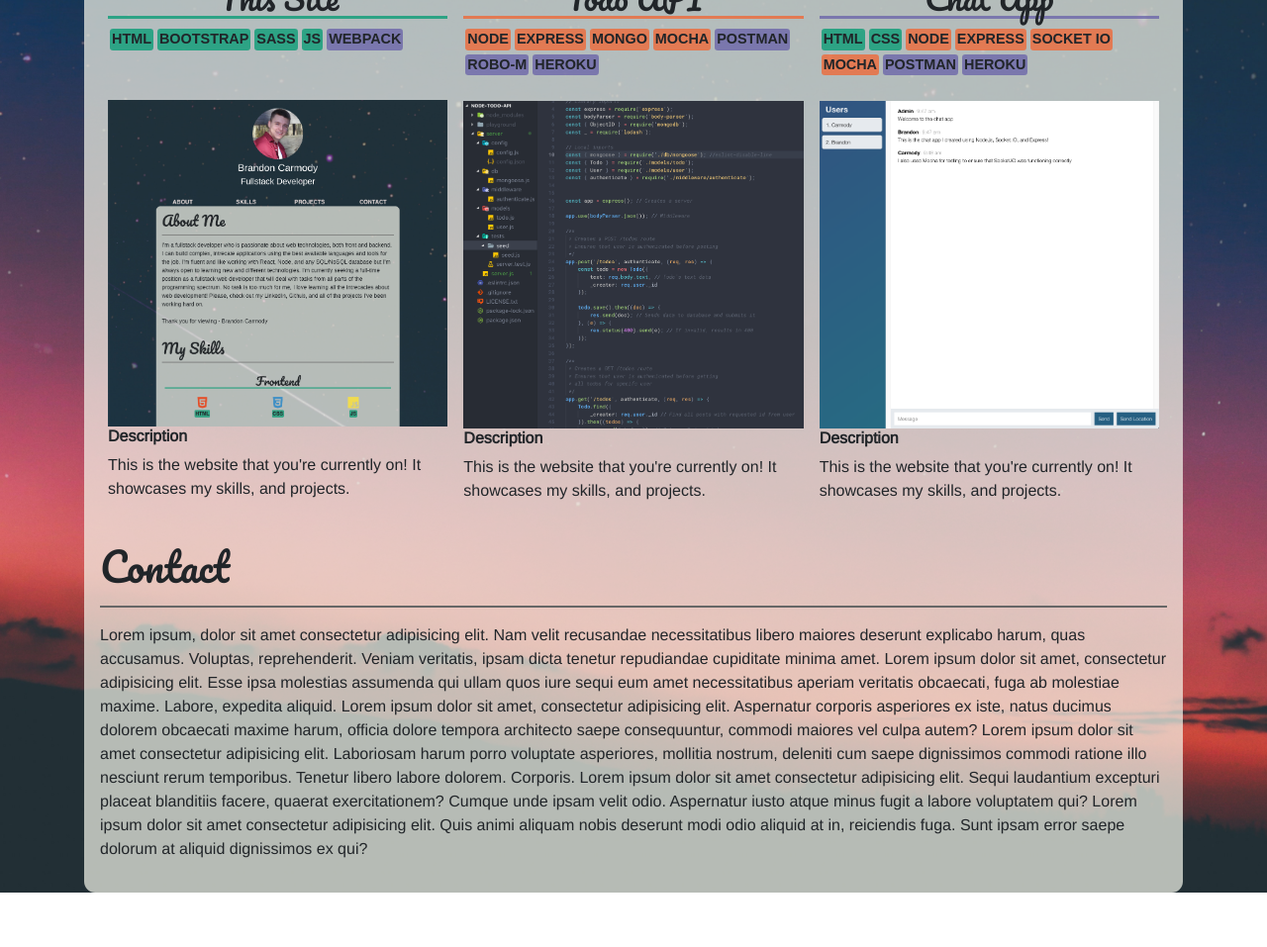
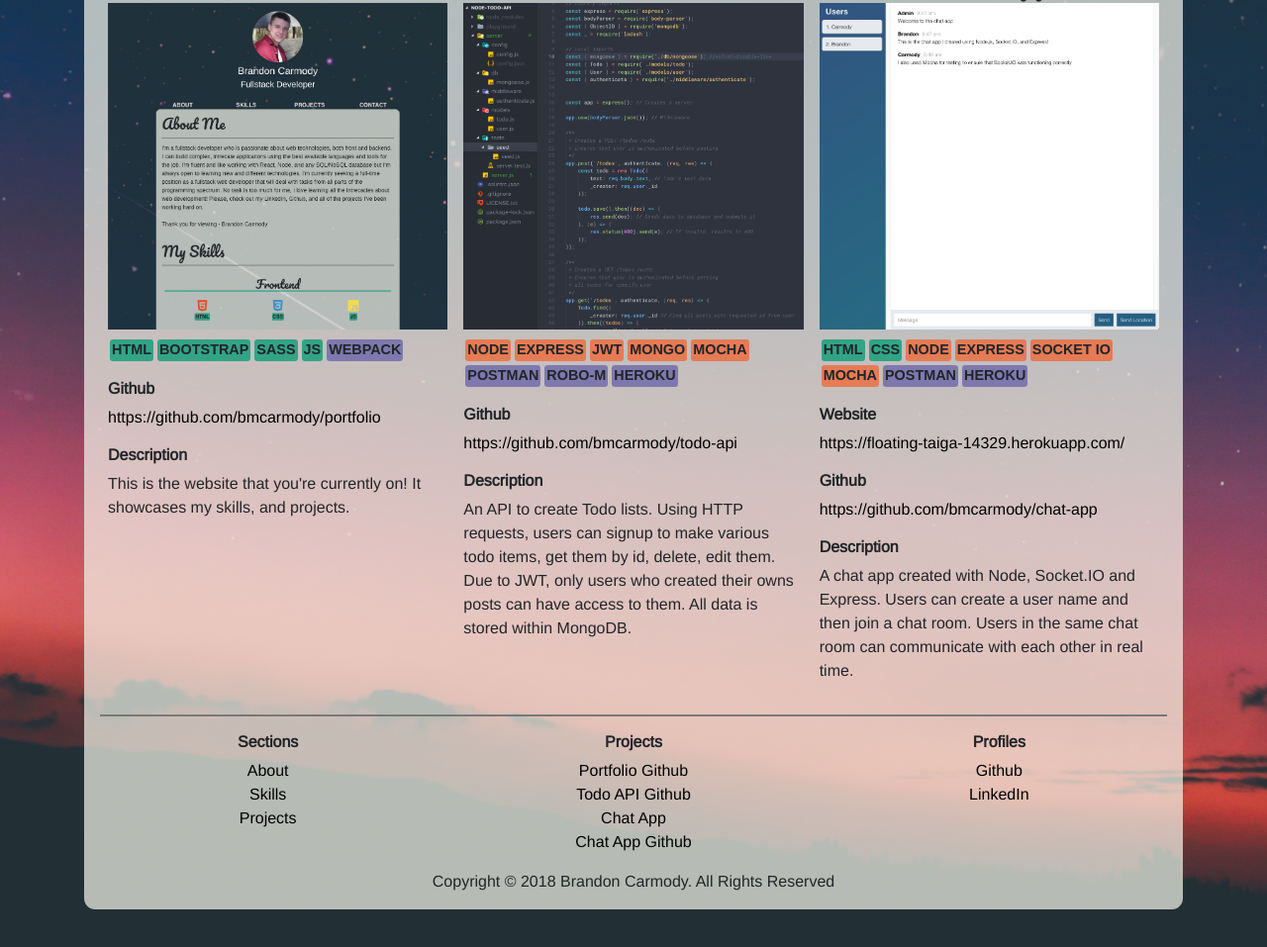
Before and after one commit to bmcarmody/old_portfolio_2018, a plain HTML site: page index.html in a window 1280 px wide. Shown: the part 1083-2040 px from the top of the page at 99% size. Before the commit the page ends 1985 px from the top, so only its background shows below. Drawn offline with nearby package versions, Linux system fonts and the light colour scheme.

Commit message:
Finished projects section, added footer, add social media buttons on header

```diff
--- a/index.html
+++ b/index.html
@@ -5,6 +5,7 @@
     <meta name="viewport" content="width=device-width, initial-scale=1.0">
     <meta http-equiv="X-UA-Compatible" content="ie=edge">
     <link rel="stylesheet" href="https://cdn.rawgit.com/konpa/devicon/df6431e323547add1b4cf45992913f15286456d3/devicon.min.css">
+    <link href="//maxcdn.bootstrapcdn.com/font-awesome/4.7.0/css/font-awesome.min.css" rel="stylesheet">
     <title>Brandon Carmody</title>
 <link href="main.css" rel="stylesheet"></head>
 <body>
@@ -13,6 +14,10 @@
             <img class="header__picture" src="bb27465385bd41de9b3f55a403bb3e09.png" alt="Picture of Brandon Carmody">
             <h3 class="header__name">Brandon Carmody</h3>
             <h4 class="header__title">Fullstack Developer</h4>
+            <div class="row">
+                <a href="https://github.com/bmcarmody/" target="_blank" class="social__icons"><i class="col-6 fa fa-github"></i></a>
+                <a href="https://www.linkedin.com/in/bmcarmody/" target="_blank" class="social__icons"><i class="col-6 fa fa-linkedin-square"></i></a>
+            </div>
             <!-- TODO - Adds social media plugs-->
         </header>
 
@@ -21,7 +26,7 @@
                 <a class="nav__items__link col-3" href="#about">ABOUT</a>
                 <a class="nav__items__link col-3" href="#skills">SKILLS</a>
                 <a class="nav__items__link col-3" href="#projects">PROJECTS</a>
-                <a class="nav__items__link col-3" href="#contact">CONTACT</a>
+                <a class="nav__items__link col-3" href="https://www.linkedin.com/in/bmcarmody/" target="_blank">CONTACT</a>
             </div>
 
             <div class="nav__small d-block d-lg-none">
@@ -37,12 +42,13 @@
                         <a class="nav__small__menu__list__item" href="#about">ABOUT</a>
                         <a class="nav__small__menu__list__item" href="#skills">SKILLS</a>
                         <a class="nav__small__menu__list__item" href="#projects">PROJECTS</a>
-                        <a class="nav__small__menu__list__item" href="#contact">CONTACT</a>
+                        <a class="nav__small__menu__list__item" href="https://www.linkedin.com/in/bmcarmody/" target="_blank">CONTACT</a>
                     </ul>
                 </div>
             </div>
         </nav>
 
+        <div class="content__background">
             <main class="main">
                 <section class="row about">
                     <div class="col about__content">
@@ -59,11 +65,10 @@
                             No task is too much for me, I love learning all the intrecacies about web development!
                             Please, check out my LinkedIn, Github, and all of the projects I've been working hard on.
                             <br><br>
-                        Thank you for viewing - Brandon Carmody
+                            Thank you for viewing!
                         </p>
                     </div>
                 </section> <!--about-->
-            <br>
 
                 <section>
                     <a id="skills"></a> <!--Navigation target for section-->
@@ -181,15 +186,18 @@
                         <div class="col-lg-4 col-sm-12 px-2">
                             <div class="show__card">
                                 <h4 class="show__card__header show__card__header--green">This Site</h4>
-                            <div class="d-flex justify-content-start flex-wrap">
+
+                                <img class="project__picture" src="deca4ee392a680ad11cc0e1b8fe43637.png" alt="Picture of my portfolio site">
+
+                                <div class="pill__container d-flex justify-content-start flex-wrap">
                                     <div class="pill pill__project pill--green">HTML</div>
                                     <div class="pill pill__project pill--green">BOOTSTRAP</div>
                                     <div class="pill pill__project pill--green">SASS</div>
                                     <div class="pill pill__project pill--green">JS</div>
                                     <div class="pill pill__project pill--purple">WEBPACK</div>
                                 </div>
-                            <br><br>
-                            <img class="project__picture" src="deca4ee392a680ad11cc0e1b8fe43637.png" alt="Picture of my portfolio site">
+                                <h6><strong>Github</strong></h6>
+                                <a href="https://github.com/bmcarmody/portfolio" class="website__link website__link--green" target="_blank">https://github.com/bmcarmody/portfolio</a>
                                 <h6><strong>Description</strong></h6>
                                 <p>
                                     This is the website that you're currently on! It showcases my skills,
@@ -200,28 +208,37 @@
                         <div class="col-lg-4 col-sm-12 px-2">
                             <div class="show__card">
                                 <h4 class="show__card__header show__card__header--orange">Todo API</h4>
-                            <div class="d-flex justify-content-start flex-wrap">
+
+                                <img class="project__picture" src="2bbc05183323223a65550fc38f8a6d76.png" alt="Picture of todoapi">
+
+                                <div class="pill__container d-flex justify-content-start flex-wrap">
                                     <div class="pill pill__project pill--orange">NODE</div>
                                     <div class="pill pill__project pill--orange">EXPRESS</div>
+                                    <div class="pill pill__project pill--orange">JWT</div>
                                     <div class="pill pill__project pill--orange">MONGO</div>
                                     <div class="pill pill__project pill--orange">MOCHA</div>
                                     <div class="pill pill__project pill--purple">POSTMAN</div>
                                     <div class="pill pill__project pill--purple">ROBO-M</div>
                                     <div class="pill pill__project pill--purple">HEROKU</div>
                                 </div>
-                            <br>
-                            <img class="project__picture" src="2bbc05183323223a65550fc38f8a6d76.png" alt="Picture of todoapi">
+
+                                <h6><strong>Github</strong></h6>
+                                <a href="https://github.com/bmcarmody/todo-api" class="website__link website__link--orange" target="_blank">https://github.com/bmcarmody/todo-api</a>
                                 <h6><strong>Description</strong></h6>
                                 <p>
-                                This is the website that you're currently on! It showcases my skills,
-                                and projects.
+                                    An API to create Todo lists. Using HTTP requests, users can signup to make various todo items,
+                                    get them by id, delete, edit them. Due to JWT, only users who created their owns
+                                    posts can have access to them. All data is stored within MongoDB.
                                 </p>
                             </div>
                         </div>
                         <div class="col-lg-4 col-sm-12 px-2">
                             <div class="show__card">
                                 <h4 class="show__card__header show__card__header--purple">Chat App</h4>
-                            <div class="d-flex justify-content-start flex-wrap">
+
+                                <img class="project__picture" src="72fa86950d0652865914e26c3a83ace8.png" alt="Picture of chat application">
+
+                                <div class="pill__container d-flex justify-content-start flex-wrap">
                                     <div class="pill pill__project pill--green">HTML</div>
                                     <div class="pill pill__project pill--green">CSS</div>
                                     <div class="pill pill__project pill--orange">NODE</div>
@@ -231,35 +248,57 @@
                                     <div class="pill pill__project pill--purple">POSTMAN</div>
                                     <div class="pill pill__project pill--purple">HEROKU</div>
                                 </div>
+                                <h6><strong>Website</strong></h6>
+                                <a href="https://floating-taiga-14329.herokuapp.com/"class="website__link website__link--purple" target="_blank">https://floating-taiga-14329.herokuapp.com/</a>
+
                                 <br>
-                            <img class="project__picture" src="72fa86950d0652865914e26c3a83ace8.png" alt="Picture of chat application">
+                                <h6><strong>Github</strong></h6>
+                                <a href="https://github.com/bmcarmody/chat-app" class="website__link website__link--purple" target="_blank">https://github.com/bmcarmody/chat-app</a>
                                 <h6><strong>Description</strong></h6>
                                 <p>
-                                This is the website that you're currently on! It showcases my skills,
-                                and projects.
+                                    A chat app created with Node, Socket.IO and Express. Users can create
+                                    a user name and then join a chat room. Users in the same chat room can
+                                    communicate with each other in real time.
                                 </p>
                             </div>
                         </div>
                     </div>
-            </section> <!--projects-->
-            <br>
+                </section> <!--projects -->
+            </main>
 
-            <section class="contact">
-                <div class="contact__content">
-                    <a id="contact"></a> <!--Navigation target for section-->
-                    <h1>Contact</h1>
+            <footer>
                 <hr>
-                    <p>
-                    Lorem ipsum, dolor sit amet consectetur adipisicing elit. Nam velit recusandae necessitatibus libero maiores deserunt explicabo harum, quas accusamus. Voluptas, reprehenderit. Veniam veritatis, ipsam dicta tenetur repudiandae cupiditate minima amet.
-                    Lorem ipsum dolor sit amet, consectetur adipisicing elit. Esse ipsa molestias assumenda qui ullam quos iure sequi eum amet necessitatibus aperiam veritatis obcaecati, fuga ab molestiae maxime. Labore, expedita aliquid.
-                    Lorem ipsum dolor sit amet, consectetur adipisicing elit. Aspernatur corporis asperiores ex iste, natus ducimus dolorem obcaecati maxime harum, officia dolore tempora architecto saepe consequuntur, commodi maiores vel culpa autem?
-                    Lorem ipsum dolor sit amet consectetur adipisicing elit. Laboriosam harum porro voluptate asperiores, mollitia nostrum, deleniti cum saepe dignissimos commodi ratione illo nesciunt rerum temporibus. Tenetur libero labore dolorem. Corporis.
-                    Lorem ipsum dolor sit amet consectetur adipisicing elit. Sequi laudantium excepturi placeat blanditiis facere, quaerat exercitationem? Cumque unde ipsam velit odio. Aspernatur iusto atque minus fugit a labore voluptatem qui?
-                    Lorem ipsum dolor sit amet consectetur adipisicing elit. Quis animi aliquam nobis deserunt modi odio aliquid at in, reiciendis fuga. Sunt ipsam error saepe dolorum at aliquid dignissimos ex qui?
-                    </p>
-                </div> <!--contact__content-->
-            </section> <!--contact-->
-        </main>
+                <div class="row">
+                    <div class="sections col-4">
+                        <h6>Sections</h6>
+                        <ul class="list-unstyled">
+                            <li><a href="#about">About</a></li>
+                            <li><a href="#skills">Skills</a></li>
+                            <li><a href="#projects">Projects</a></li>
+                        </ul>
+                    </div>
+                    <div class="projects col-4">
+                        <h6>Projects</h6>
+                        <ul class="list-unstyled">
+                            <li><a href="https://github.com/bmcarmody/portfolio" target="_blank">Portfolio Github</a></li>
+                            <li><a href="https://github.com/bmcarmody/todo-api" target="_blank">Todo API Github</a></li>
+                            <li><a href="https://floating-taiga-14329.herokuapp.com/" target="_blank">Chat App</a></li>
+                            <li><a href="https://github.com/bmcarmody/chat-app" target="_blank">Chat App Github</a></li>
+                        </ul>
+                    </div>
+                    <div class="profiles col-4">
+                        <h6>Profiles</h6>
+                        <ul class="list-unstyled">
+                            <li><a href="https://github.com/bmcarmody/" target="_blank">Github</a></li>
+                            <li><a href="https://www.linkedin.com/in/bmcarmody/" target="_blank">LinkedIn</a></li>
+                        </ul>
+                    </div>
+                </div>
+                <div class="row">
+                    <div class="col-12 text-center">Copyright &copy; 2018 Brandon Carmody. All Rights Reserved </div>
+                </div>
+            </footer>
+        </div>
     </div>
 <script type="text/javascript" src="js/main.bundle.js"></script></body>
 </html>
```
Also changed, not shown: main.css. Lines whose indentation alone changed are shown as unchanged.
